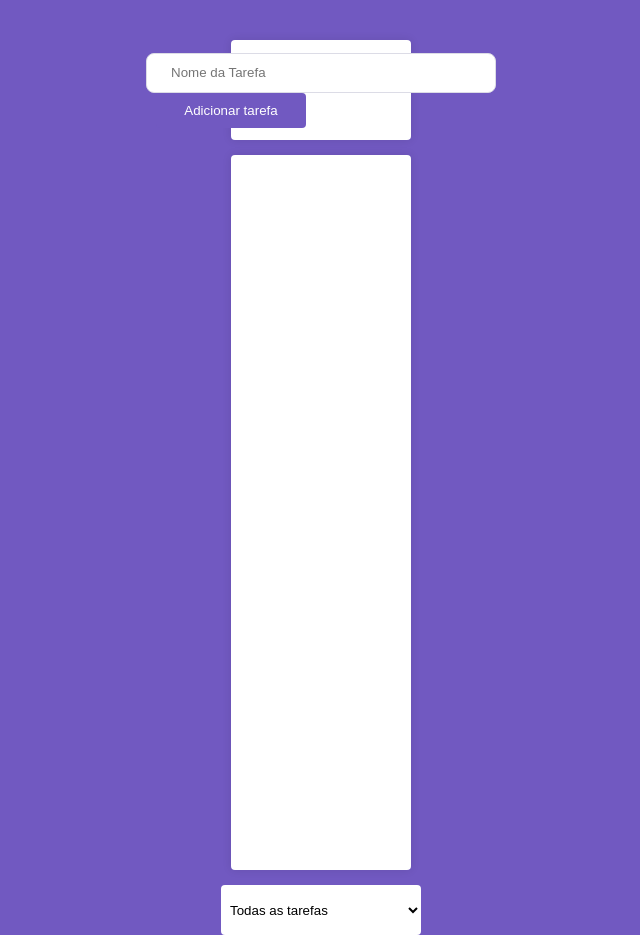
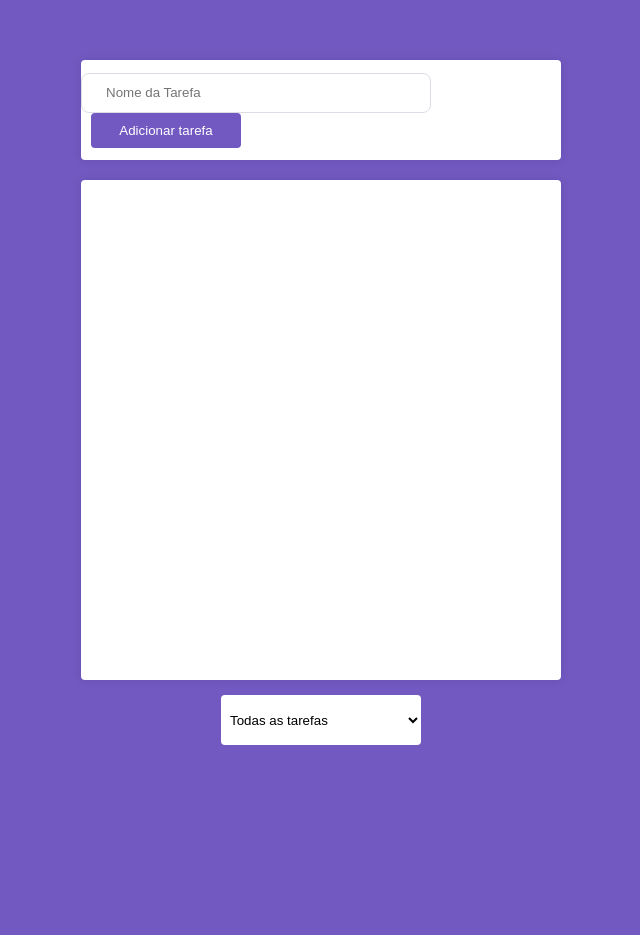
Before and after one commit to o-yurimaciel/Projeto-final-react, a React (Create React App) app: page / in a window 1280 px wide. Shown: the whole page, without its empty margins (319-959 px from the left). After the commit the page ends 800 px from the top, so only its background shows below. Built offline with nearby package versions, Linux system fonts and the light colour scheme.

Commit message:
adjust netflify

```diff
--- a/src/containers/ToDoCreator/styles.css
+++ b/src/containers/ToDoCreator/styles.css
@@ -16,6 +16,7 @@
   box-shadow: 0 0 10px rgba(0, 0, 0, 0.1);
   border-radius: 4px;
   height: 100px;
+  margin: 20px 400px;
 }
 
 .container input {
--- a/src/containers/ToDoList/styles.css
+++ b/src/containers/ToDoList/styles.css
@@ -1,11 +1,11 @@
 .wrapper-list {
   display: flex;
   margin-top: 15px;
-  width: 100%;
   box-shadow: 0 0 10px rgba(0, 0, 0, 0.1);
   background-color: white;
   border-radius: 4px;
-  height: 715px;
+  height: 500px;
+  margin: 0 400px;
 }
 
 .wrapper-list ul {
--- a/src/containers/ToDoModal/index.js
+++ b/src/containers/ToDoModal/index.js
@@ -8,13 +8,15 @@ import './styles.css'
 
 export default function ToDoModal({ onModalClose, onTitleUpdate, todoId, findTitle }) {
 
-  const { getFieldProps, touched, errors, isValid, handleSubmit } = useFormik({
+  const { getFieldProps, errors, handleSubmit } = useFormik({
     initialValues: {
       title: findTitle(todoId)
     },
     validationSchema: yup.object({
       title: yup.string().required('Campo obrigatório.')
     }),
+    validateOnChange: false,
+    validateOnBlur: false,
     onSubmit: (values, formikBag) => {
       onTitleUpdate(todoId, values.title)
       formikBag.setFieldValue('title', '')
@@ -31,10 +33,10 @@ export default function ToDoModal({ onModalClose, onTitleUpdate, todoId, findTit
         autoComplete="off"
         {...getFieldProps('title')}/>
 
-        <button disabled={!isValid}>Atualizar tarefa</button>
+        <button>Atualizar tarefa</button>
         <button title="Fechar" className="close" onClick={onModalClose}><AiFillCloseCircle color="white" size={20} /></button>
 
-        {touched.title && errors.title ? (
+        {errors.title ? (
           <small>{errors.title}</small>
         ) : null }
       </form>
--- a/src/containers/ToDoModal/styles.css
+++ b/src/containers/ToDoModal/styles.css
@@ -58,7 +58,7 @@ div .modal-content {
 
 .modal-content small {
   position: absolute;
-  left: 100px;
+  left: 250px;
   bottom: 15px;
   color: white;
   font-weight: bold;
--- a/src/global.css
+++ b/src/global.css
@@ -10,5 +10,4 @@ body {
   background-color: #7159c1;
   font-family: Roboto, sans-serif;
   -webkit-font-smoothing: antialiased;
-  margin: 0 550px;
 }
```
